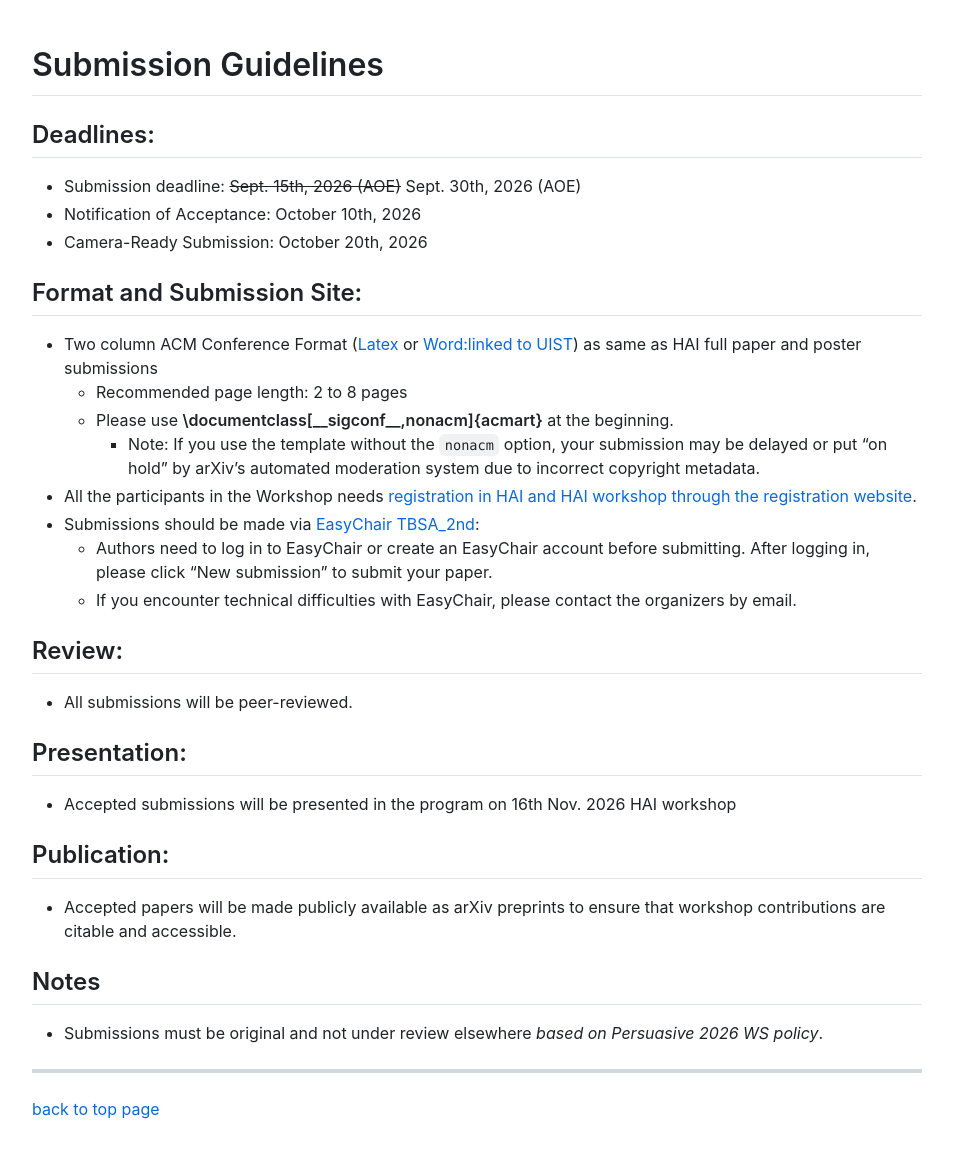
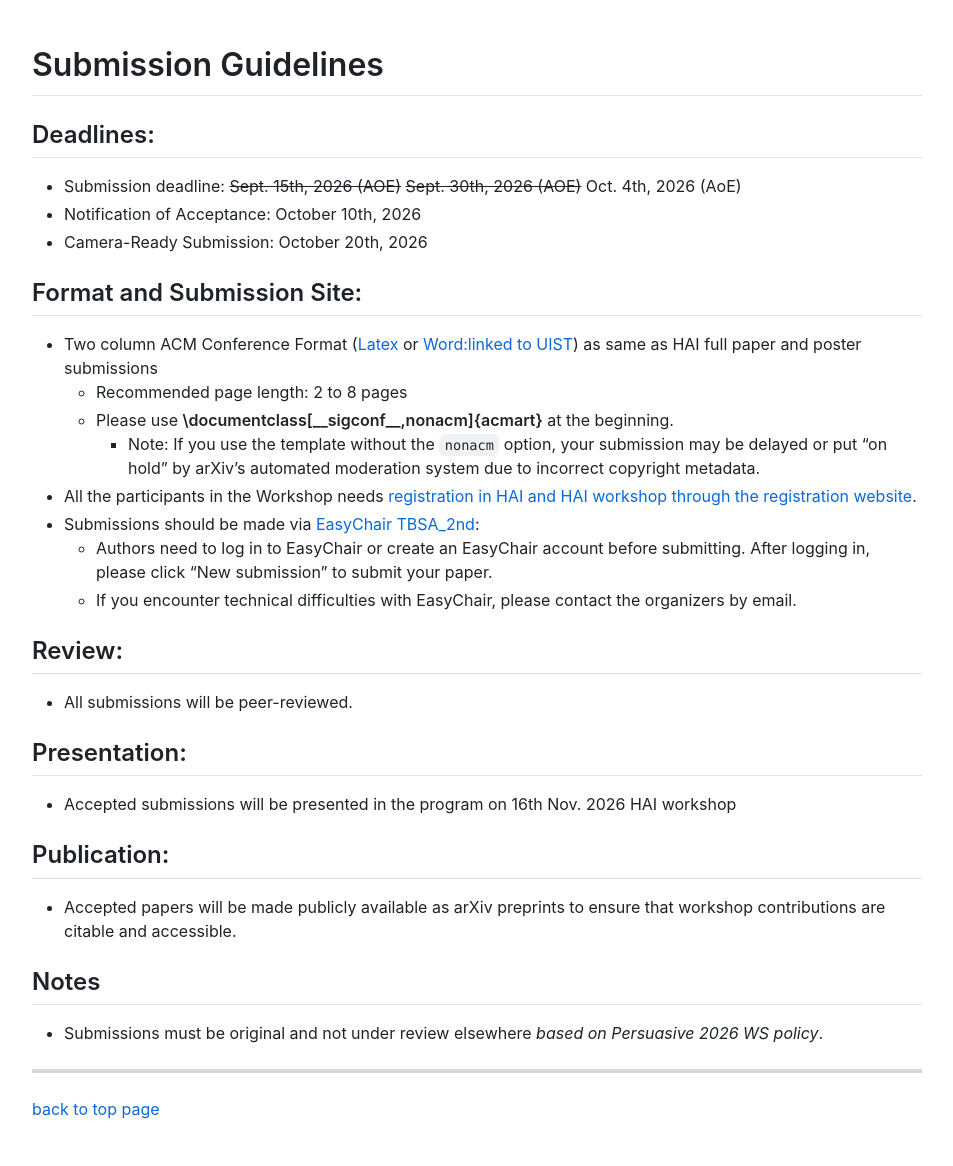
Before and after one commit to virtualcom-designlab/TBSA2026, a Jekyll site: the page built from submission.md, in a window 1280 px wide. Shown: the whole page, without its empty margins (163-1116 px from the left). Built offline with Jekyll 4.4.1, drawn with Linux system fonts in a browser that asks for light colours; our own code applies the rules of GitHub Pages for plain Markdown files.

Commit message:
Update submission.md

```diff
--- a/submission.md
+++ b/submission.md
@@ -2,7 +2,7 @@
 
 
 ## Deadlines:
-- Submission deadline: ~~Sept. 15th, 2026 (AOE)~~ Sept. 30th, 2026 (AOE)
+- Submission deadline: ~~Sept. 15th, 2026 (AOE)~~ ~~Sept. 30th, 2026 (AOE)~~ Oct. 4th, 2026 (AoE)
 - Notification of Acceptance: October 10th, 2026
 - Camera-Ready Submission: October 20th, 2026
 
```
